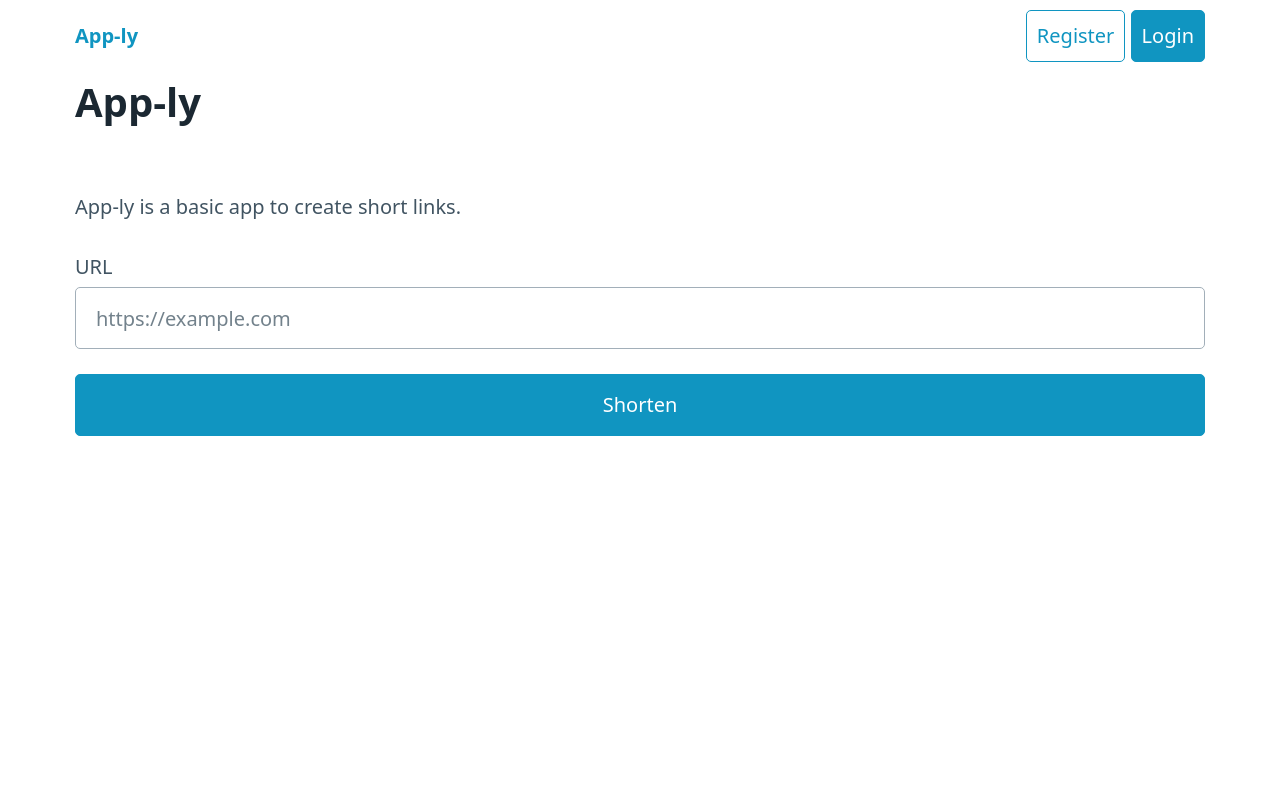
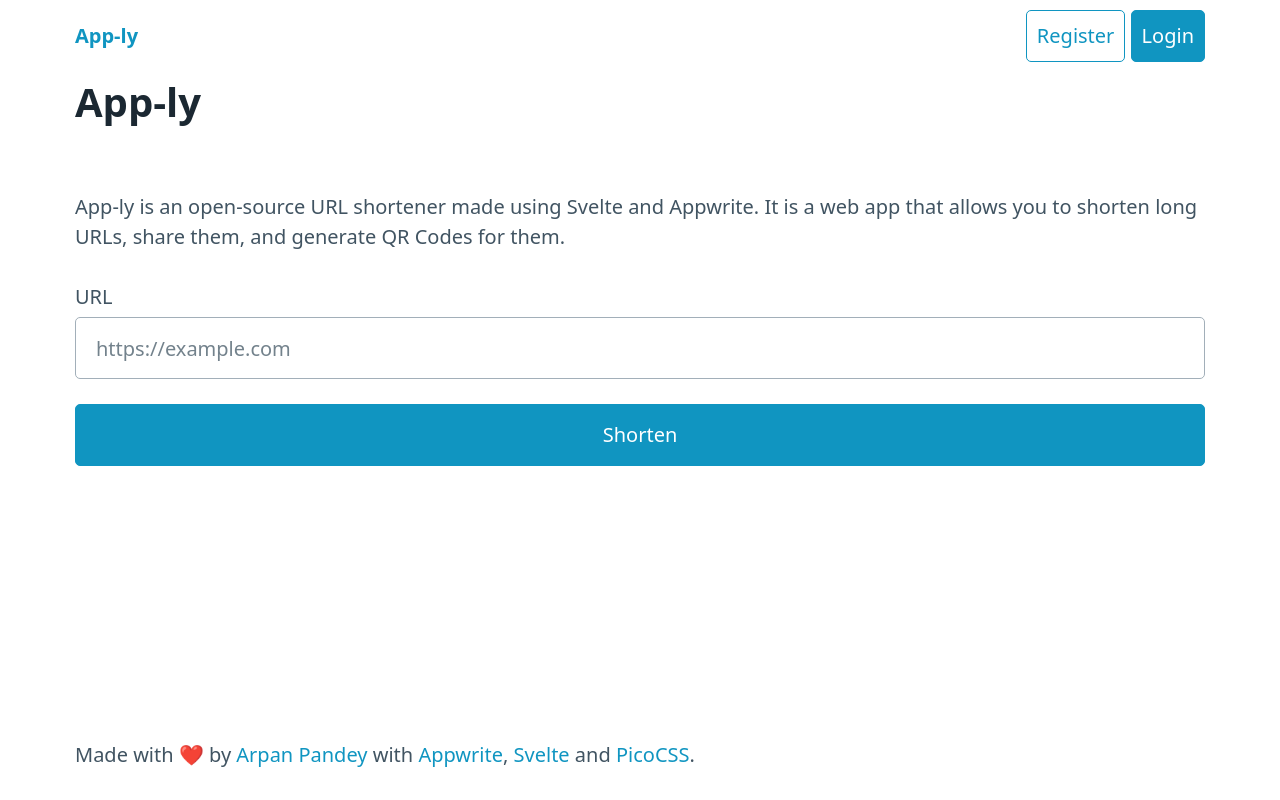
Before and after one commit to Arpan-206/app-ly, a SvelteKit app: page / in a window 1280 px wide. Built offline with nearby package versions, Linux system fonts and the light colour scheme.

Commit message:
Changing descriptions

```diff
--- a/src/routes/+layout.svelte
+++ b/src/routes/+layout.svelte
@@ -37,7 +37,7 @@
 						>{email}</summary
 					>
 					<ul role="listbox">
-						<li><button on:click={logout}>Log out</button></li>
+						<li><button on:click={logout} class="outline secondary">Log out</button></li>
 					</ul>
 				</details>
 			</li>{/if}
@@ -50,4 +50,7 @@
 		</ul>
 	</nav>
 	<slot />
+    <footer style="position: fixed; bottom: 0; ">
+        <p>Made with ❤️ by <a href="https://github.com/Arpan-206">Arpan Pandey</a> with <a href="https://appwrite.io">Appwrite</a>, <a href="https://svelte.dev">Svelte</a> and <a href="https://picocss.com">PicoCSS</a>.</p>
+    </footer>
 </main>
--- a/src/routes/+page.svelte
+++ b/src/routes/+page.svelte
@@ -61,7 +61,10 @@
 </script>
 
 <h1>App-ly</h1>
-<p>App-ly is a basic app to create short links.</p>
+<p>
+	App-ly is an open-source URL shortener made using Svelte and Appwrite. It is a web app that allows
+	you to shorten long URLs, share them, and generate QR Codes for them.
+</p>
 <div>
 	<form on:submit|preventDefault={shorten}>
 		<label for="long_url">
@@ -87,7 +90,7 @@
 			<div class="qr-code">
 				<img
 					src={`https://api.qrserver.com/v1/create-qr-code/?data=${short_url}&color=3949ab`}
-                    alt="QR Code"
+					alt="QR Code"
 					style="width: 50%; height: 50%;"
 				/>
 			</div>
```
